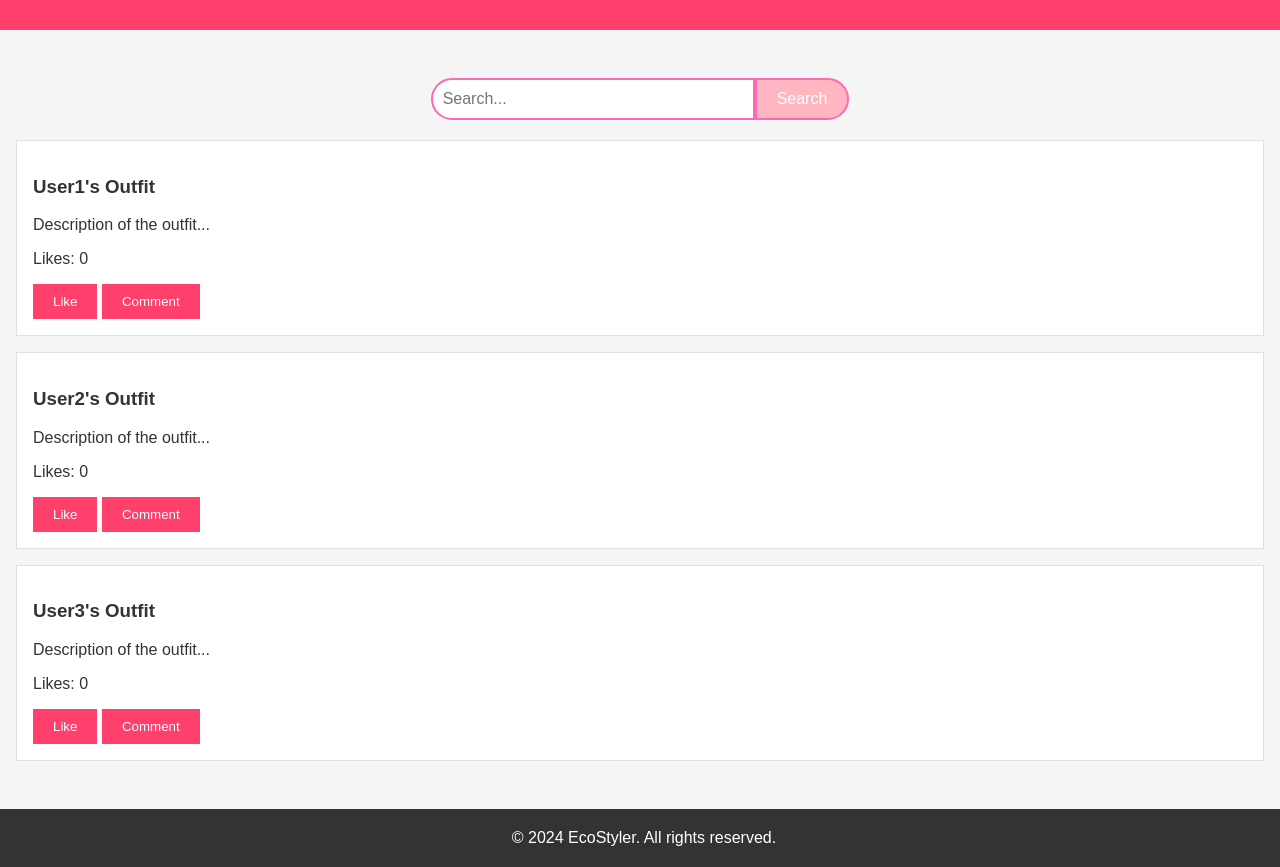
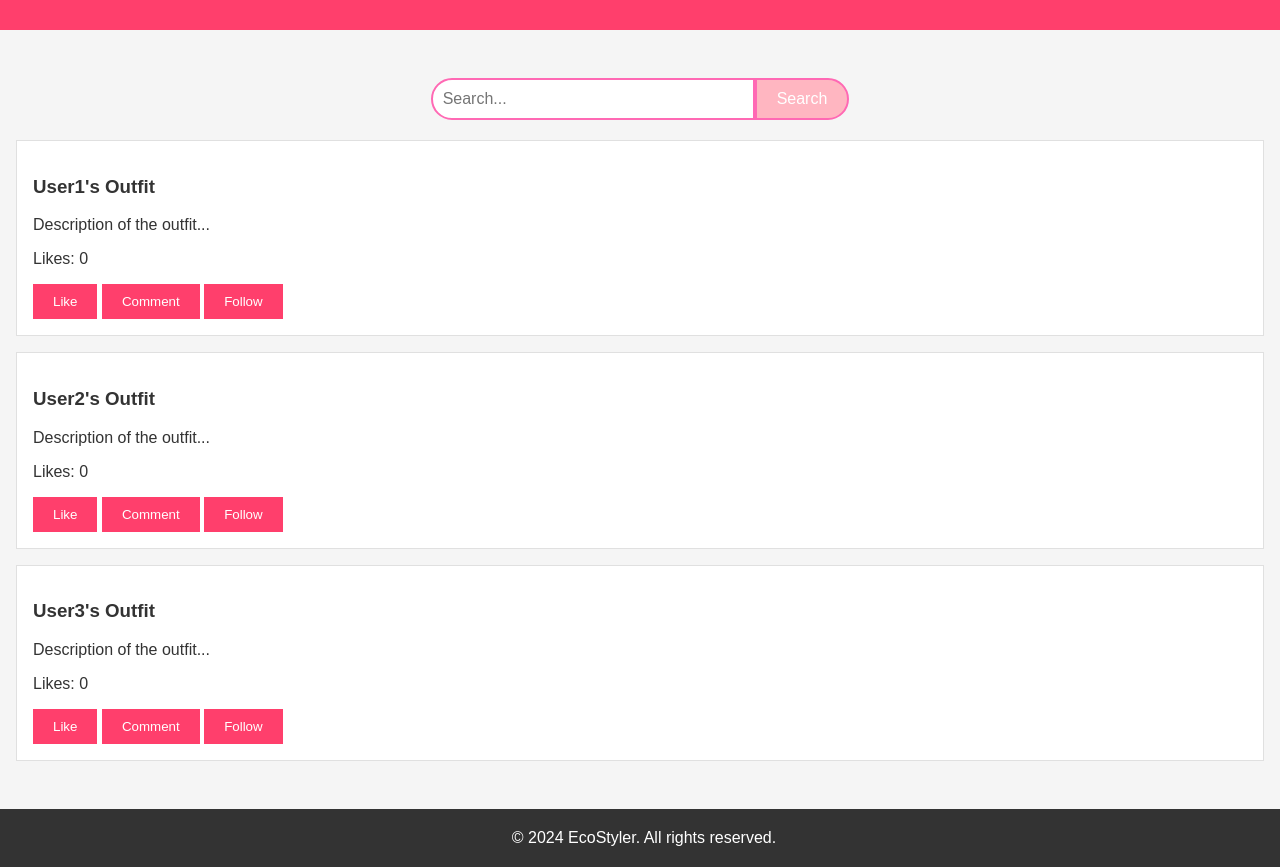
Before and after one commit to Garima3110/EcoStyler, a plain HTML site: page client/community.html in a window 1280 px wide. Shown: the part 116-983 px from the top of the page. Drawn offline with Linux system fonts and the light colour scheme.

Commit message:
changes done

```diff
--- a/client/community.html
+++ b/client/community.html
@@ -34,6 +34,7 @@
                     <p class="likes-count">Likes: <span class="likes-number">0</span></p>
                     <button class="like-btn">Like</button>
                     <button class="comment-btn">Comment</button>
+                    <button class="follow-btn" onclick="followUser(this)">Follow</button>
                     <div class="comment-section" style="display: none;">
                         <textarea class="comment-text" placeholder="Write a comment..."></textarea>
                         <button class="submit-comment-btn">Submit</button>
@@ -45,6 +46,7 @@
                     <p class="likes-count">Likes: <span class="likes-number">0</span></p>
                     <button class="like-btn">Like</button>
                     <button class="comment-btn">Comment</button>
+                    <button class="follow-btn" onclick="followUser(this)">Follow</button>
                     <div class="comment-section" style="display: none;">
                         <textarea class="comment-text" placeholder="Write a comment..."></textarea>
                         <button class="submit-comment-btn">Submit</button>
@@ -56,6 +58,7 @@
                     <p class="likes-count">Likes: <span class="likes-number">0</span></p>
                     <button class="like-btn">Like</button>
                     <button class="comment-btn">Comment</button>
+                    <button class="follow-btn" onclick="followUser(this)">Follow</button>
                     <div class="comment-section" style="display: none;">
                         <textarea class="comment-text" placeholder="Write a comment..."></textarea>
                         <button class="submit-comment-btn">Submit</button>
--- a/client/community.js
+++ b/client/community.js
@@ -77,3 +77,10 @@ function performSearch() {
         resultsContainer.innerHTML = 'Please enter a search query.';
     }
 }
+function followUser(button) {
+    button.style.display = 'none';
+    const followMessage = document.createElement('span');
+    followMessage.textContent = 'Following';
+    followMessage.style.color = '#ff69b4';
+    button.parentElement.insertBefore(followMessage, button.nextSibling);
+}
```
